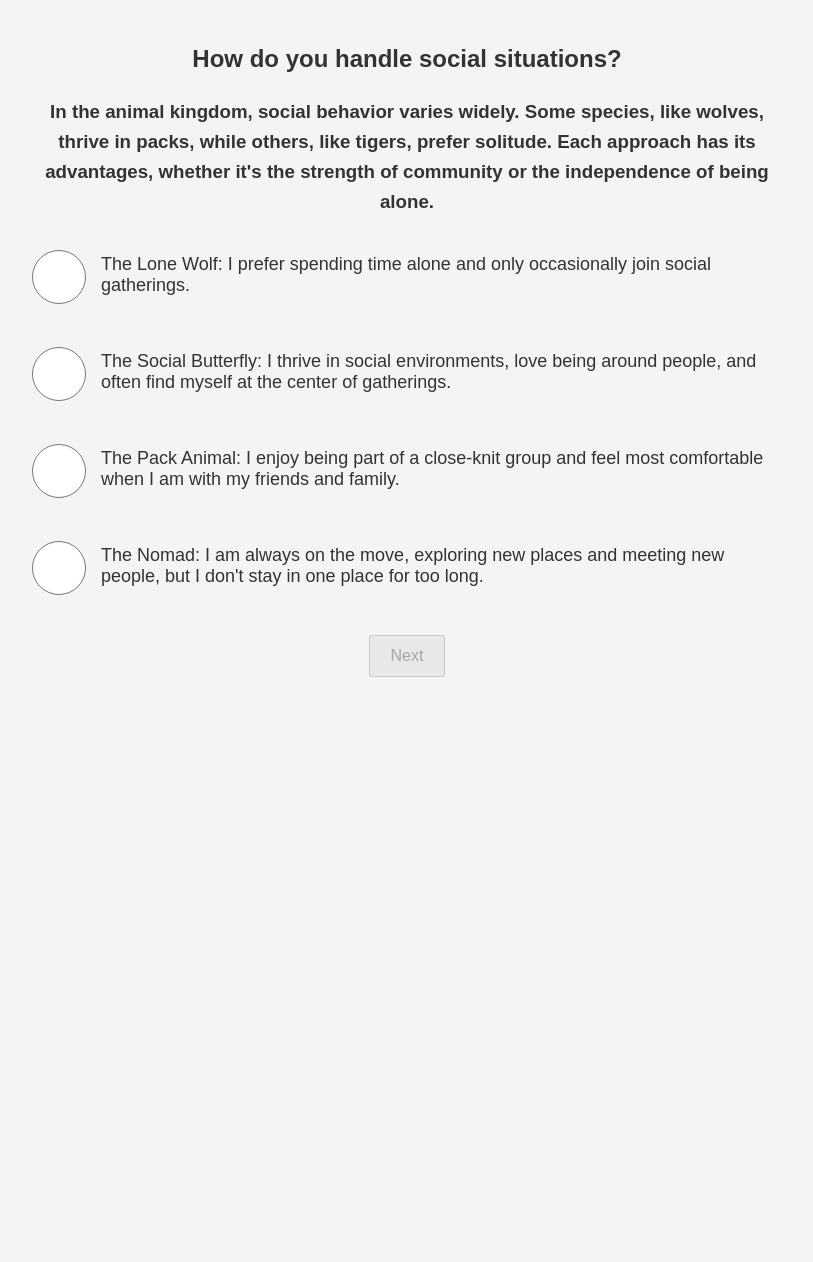
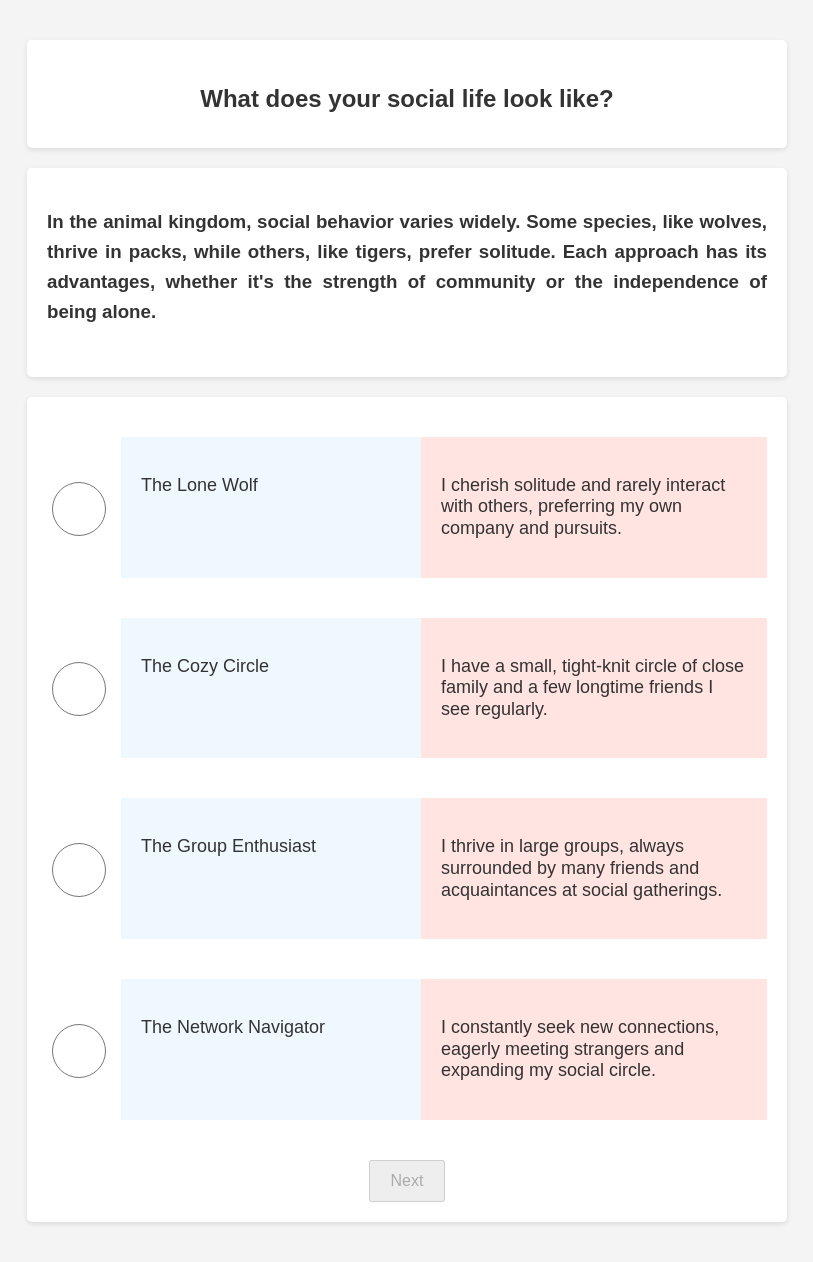
Before and after one commit to ju-henry/WildlyMe, a Flask app: page /question in a window 1280 px wide. Shown: the whole page, without its empty margins (233-1046 px from the left). Before the commit the page ends 800 px from the top, so only its background shows below. Run offline with Flask 3, Linux system fonts and the light colour scheme.

Commit message:
started styling question.html & modified 1st question

```diff
--- a/questions.json
+++ b/questions.json
@@ -1,19 +1,19 @@
 [
     {
-        "question": "How do you handle social situations?",
+        "question": "What does your social life look like?",
         "info": "In the animal kingdom, social behavior varies widely. Some species, like wolves, thrive in packs, while others, like tigers, prefer solitude. Each approach has its advantages, whether it's the strength of community or the independence of being alone. ",
         "answer_head": "The way I handle social situations",
         "answer_short": [
             "The Lone Wolf",
-            "The Social Butterfly",
-            "The Pack Animal",
-            "The Nomad"
+            "The Cozy Circle",
+            "The Group Enthusiast",
+            "The Network Navigator"
         ],
         "answers": [
-            "I prefer spending time alone and only occasionally join social gatherings.",
-            "I thrive in social environments, love being around people, and often find myself at the center of gatherings.",
-            "I enjoy being part of a close-knit group and feel most comfortable when I am with my friends and family.",
-            "I am always on the move, exploring new places and meeting new people, but I don't stay in one place for too long."
+            "I cherish solitude and rarely interact with others, preferring my own company and pursuits.",
+            "I have a small, tight-knit circle of close family and a few longtime friends I see regularly.",
+            "I thrive in large groups, always surrounded by many friends and acquaintances at social gatherings.",
+            "I constantly seek new connections, eagerly meeting strangers and expanding my social circle."
         ]
     },
     {
--- a/static/style.css
+++ b/static/style.css
@@ -36,6 +36,9 @@
     text-align: left;
 }
 
+.justify {
+    text-align: justify;
+}
 
 button#start-quiz {
     display: block;
@@ -83,6 +86,26 @@
     margin-top: 20px;
 }
 
+.container {
+    display: flex;
+}
+
+.column {
+    padding: 20px;
+    box-sizing: border-box;
+}
+
+.left-column {
+    width: 300px; /* Fixed width for the left column */
+    background-color: #f0f8ff; /* Light blue background */
+    flex-shrink: 0;
+}
+
+.right-column {
+    flex-grow: 1; /* Fills the remaining space */
+    background-color: #ffe4e1; /* Light pink background */
+}
+
 .answer-option {
     display: flex;
     align-items: center;
--- a/templates/question.html
+++ b/templates/question.html
@@ -6,18 +6,32 @@
     <meta name="viewport" content="width=device-width, initial-scale=1.0">
 </head>
 <body>
+    <section id="question">
         <h2>{{ question["question"] }}</h2>
-    <h3>{{ question["info"] }}</h3>
+    </section>
+    <section id="info">
+        <h3 class="justify">{{ question["info"] }}</h3>
+    </section>
+    <section id="answers">
         <form method="POST" id="questionForm">
-        {% for option in question.answer_display %}
+            {% for option in question.answers %}
             <div class="answer-option">
                 <input type="radio" name="answer" value="{{ loop.index - 1 }}" id="answer{{ loop.index }}">
-            <span class="custom-radio"></span>
-            <label for="answer{{ loop.index }}">{{ option }}</label>
+                <label for="answer{{ loop.index }}">
+                    <div class="container">
+                        <div class="column left-column">
+                            <p>{{ question.answer_short[loop.index - 1] }}</p>
+                        </div>
+                        <div class="column right-column">
+                            <p>{{ option }}</p>
+                        </div>
+                    </div>
+                </label>
             </div>
             {% endfor %}
             <input type="submit" value="Next" id="nextButton" disabled>
         </form>
+    </section>
 
 
 
```
Lines whose indentation alone changed are shown as unchanged.
